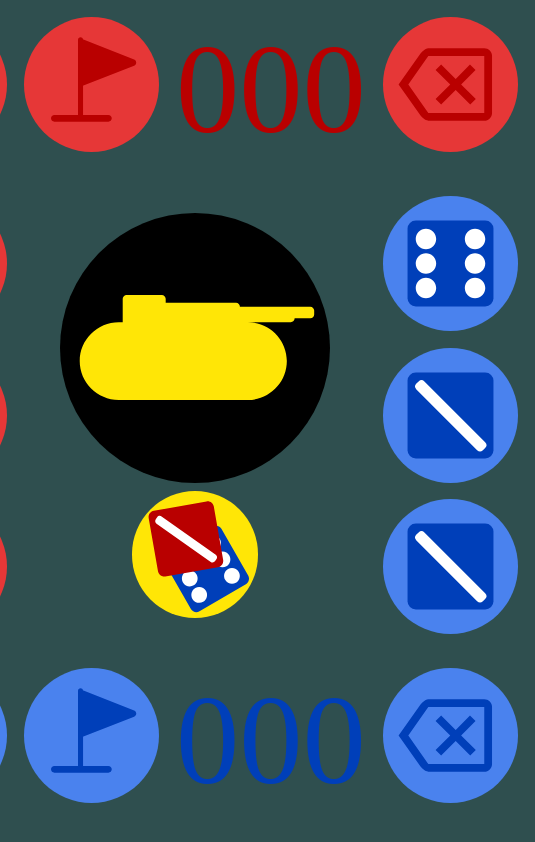
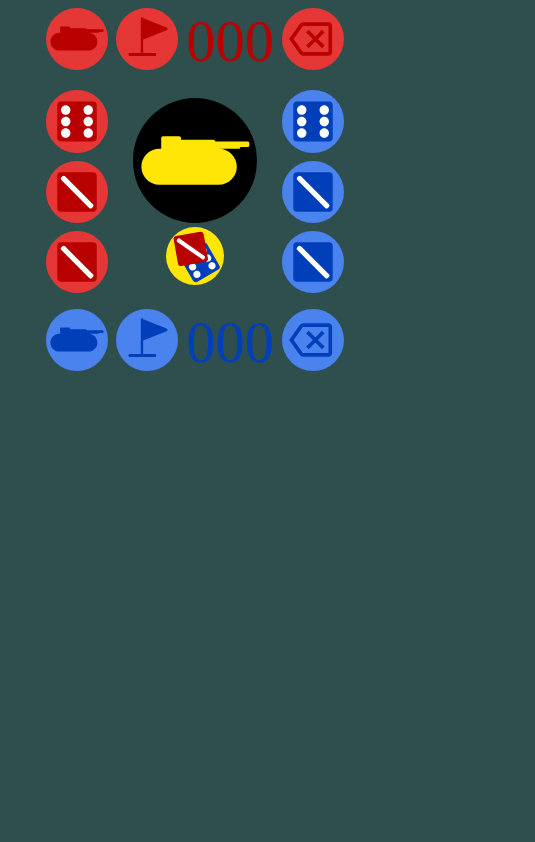
Before and after one commit to Pyrix25633/risiko-dice-roller, a plain HTML site: page index.html in a window 390 px wide. Shown: the whole page, 535 px wide, since content can reach past the window. Drawn offline with Linux system fonts and the light colour scheme.

Commit message:
mobile version

```diff
--- a/css/style.css
+++ b/css/style.css
@@ -80,3 +80,36 @@ body {
     height: 15vh;
     border-radius: 50%;
 }
+
+@media screen and (max-width: 1000px) {
+    .icon {
+        width: 16vw;
+        height: 16vw;
+        margin: 1vw;
+    }
+
+    .troops {
+        margin: 1vw;
+    }
+
+    .counter {
+        font-size: 15vw;
+        margin: 1vw;
+    }
+
+    .dices {
+        margin: 1vw;
+    }
+
+    #start {
+        width: 30vw;
+        height: 30vw;
+        padding: 1vw;
+    }
+
+    #switch {
+        margin-top: 1vw;
+        width: 15vw;
+        height: 15vw;
+    }
+}
```
